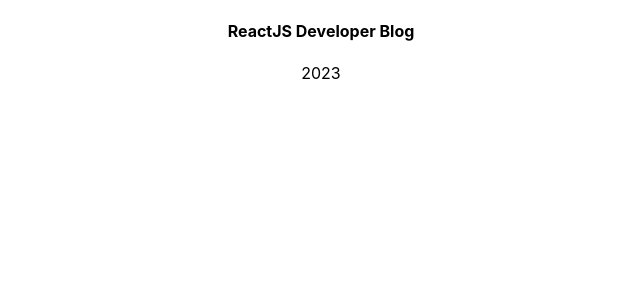
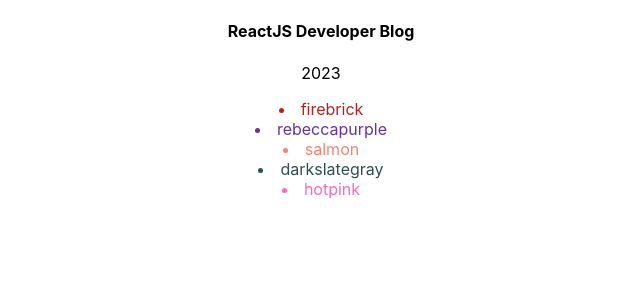
Before and after one commit to ZachyDev/Deep-Dive-ReactJS, a React (Create React App) app in the folder app/: page / in a window 1280 px wide. Shown: the top 300 px of the page, without its empty margins (319-959 px from the left). Built offline with nearby package versions, Linux system fonts and the light colour scheme.

Commit message:
Lists and Keys

```diff
--- /dev/null
+++ b/app/src/components/Articles.js
@@ -0,0 +1,21 @@
+import React from 'react'
+
+function Articles() {
+    const colors = [
+        "firebrick",
+        "rebeccapurple",
+        "salmon",
+        "darkslategray",
+        "hotpink",
+    ]
+    const colorElements = colors.map(color => {
+        return <li style={{ color: color }}>{color}</li>
+    })
+  return (
+    <div>
+        {colorElements}
+    </div>
+  )
+}
+
+export default Articles
--- a/app/src/components/BlogContent.js
+++ b/app/src/components/BlogContent.js
@@ -1,10 +1,12 @@
 import React from 'react'
+import Articles from './Articles'
 
 function BlogContent({articleName,publicationDate}) {
     return (
         <div>
             <h4>{articleName}</h4>
             <p>{publicationDate}</p>
+            <Articles />
         </div>
     )
 }
```
